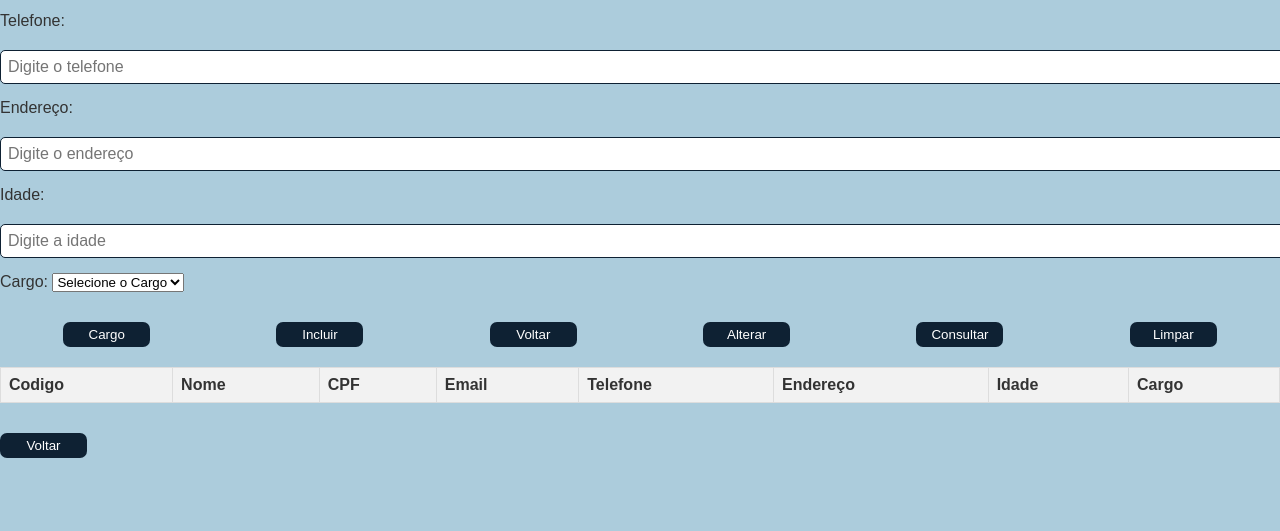
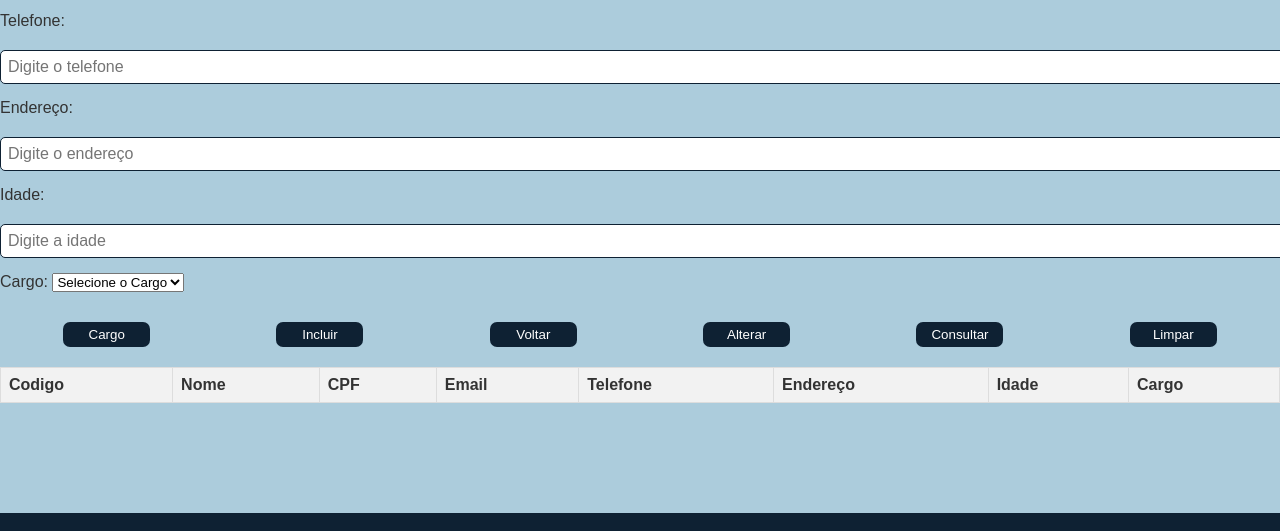
Before and after one commit to isabelydasilva25/crud_academia, a plain HTML site: page public/funcionario.html in a window 1280 px wide. Shown: the part 680-1211 px from the top of the page. Drawn offline with Linux system fonts and the light colour scheme; no server answers.

Commit message:
Update funcionario.html

```diff
--- a/public/funcionario.html
+++ b/public/funcionario.html
@@ -87,7 +87,6 @@
     </table>
 
  </div>
-    <button class="botao5" onclick="voltarParaCadastro()">Voltar</button>
       </section>
     </main>
 
```
